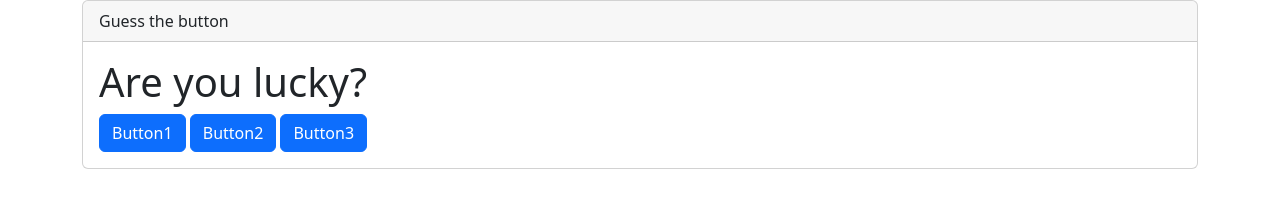
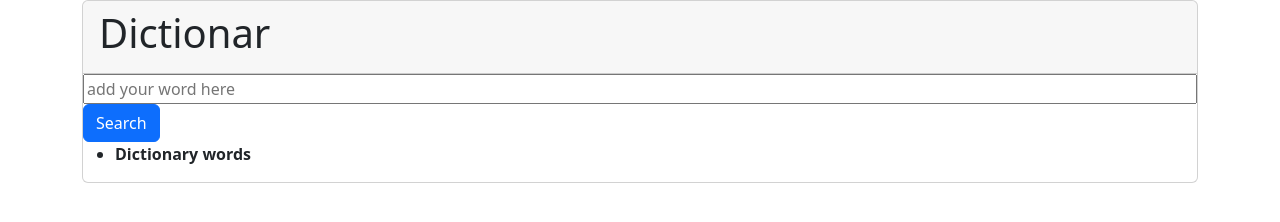
Before and after one commit to BogdanBolos/Dictionar, a plain HTML site: page index.html in a window 1280 px wide. Drawn offline with nearby package versions, Linux system fonts and the light colour scheme.

Commit message:
Update index.html

```diff
--- a/index.html
+++ b/index.html
@@ -1,32 +1,24 @@
 <!doctype html>
 <html lang="en">
   <head>
-    <!-- Required meta tags -->
-    <meta charset="utf-8">
-    <meta name="viewport" content="width=device-width, initial-scale=1, shrink-to-fit=no">
-
     <link href="https://cdn.jsdelivr.net/npm/bootstrap@5.2.3/dist/css/bootstrap.min.css" rel="stylesheet" integrity="sha384-rbsA2VBKQhggwzxH7pPCaAqO46MgnOM80zW1RWuH61DGLwZJEdK2Kadq2F9CUG65" crossorigin="anonymous">
     <script src="https://cdn.jsdelivr.net/npm/bootstrap@5.2.3/dist/js/bootstrap.bundle.min.js" integrity="sha384-kenU1KFdBIe4zVF0s0G1M5b4hcpxyD9F7jL+jjXkk+Q2h455rYXK/7HAuoJl+0I4" crossorigin="anonymous"></script>
 
-    <title>Are you lucky?</title>
+    <title>Dictionar</title>
   </head>
   <body>
     <div class="container">
       <div class="card">
-        <div class="card-header">Guess the button</div>
-          <div class="card-body">
-            <h1 id="guess-the-button">Are you lucky?</h1>
-            <button class="btn btn-primary" onclick="random(); button(0);">
-              Button1
-            </button>
-            <button class="btn btn-primary" onclick="random(); button(1)";>
-              Button2
-            </button>
-            <button class="btn btn-primary" onclick="random(); button(2)";>
-              Button3
-            </button>
-          </div>
-      </div>
+        <div class="card-header">
+          <h1 class="card-title">Dictionar</h1>
+        </div>
+        <input type="text" id="input" placeholder="add your word here"/>
+        <div>
+          <button type="button" class="btn btn-primary" value="search" id="add">Search</button>
+        </div>
+        <ul id="list">
+          <li><b>Dictionary words</b></li>
+        </ul>
     </div>
     <script src="script.js"></script>
   </body>
```
